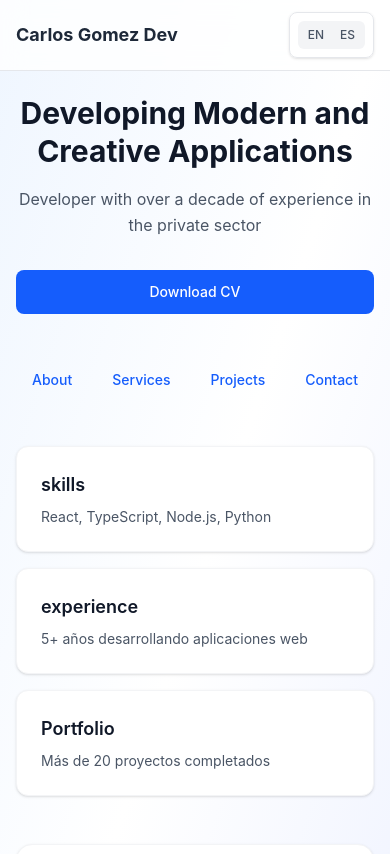
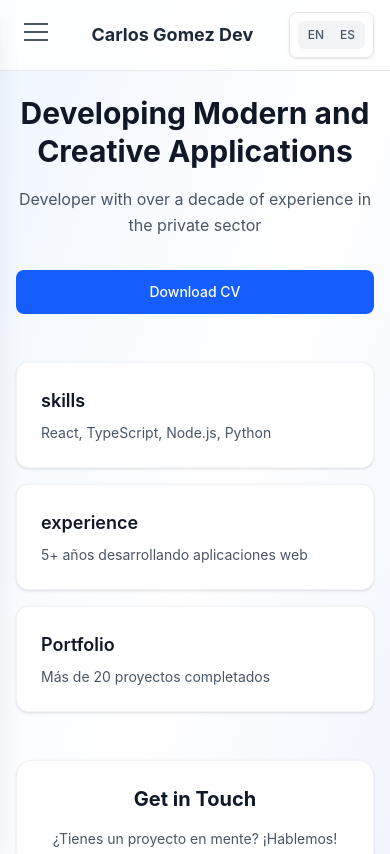
Before and after one commit to gomezmendozacarlos/devportfolio, a React (Vite) app: page / in a window 390 px wide. Shown: the top 854 px of the page. Built offline with nearby package versions, Linux system fonts and the light colour scheme.

Commit message:
Adds hamburger menu

```diff
--- a/src/App.tsx
+++ b/src/App.tsx
@@ -1,26 +1,48 @@
 import { useTranslation } from 'react-i18next';
+import { useState } from 'react';
 import LanguageSwitcher from './components/LanguageSwitcher';
+import HamburgerButton from './components/HamburgerButton';
+import MobileMenu from './components/MobileMenu';
 import './i18n';
 
 function App() {
   const { t } = useTranslation();
+  const [isMobileMenuOpen, setIsMobileMenuOpen] = useState(false);
+
+  const toggleMobileMenu = () => {
+    setIsMobileMenuOpen(!isMobileMenuOpen);
+  };
+
+  const closeMobileMenu = () => {
+    setIsMobileMenuOpen(false);
+  };
 
   return (
     <div className="min-h-screen bg-gradient-to-br from-blue-50 via-white to-indigo-50">
-      {/* Header - Mobile First */}
       <header className="sticky top-0 z-50 bg-white/80 backdrop-blur-md border-b border-gray-200">
         <div className="container mx-auto px-4 py-3 sm:py-4">
           <div className="flex justify-between items-center">
+              <HamburgerButton
+                isOpen={isMobileMenuOpen}
+                onClick={toggleMobileMenu}
+              />
             <h1 className="text-lg sm:text-xl md:text-2xl font-bold text-gray-800">
               {t('title')}
             </h1>
-            <LanguageSwitcher />
+            <div className="flex items-center gap-2">
+              <LanguageSwitcher />
+            </div>
           </div>
         </div>
       </header>
 
+
+      <MobileMenu
+        isOpen={isMobileMenuOpen}
+        onClose={closeMobileMenu}
+      />
+
       <div className="container mx-auto px-4 py-6 sm:py-8">
-        {/* Hero Section - Mobile First */}
         <section className="text-center mb-12 sm:mb-16">
           <h2 className="text-3xl sm:text-4xl md:text-5xl lg:text-6xl font-bold text-gray-900 mb-4 sm:mb-6 leading-tight">
             {t('welcome')}
@@ -35,8 +57,7 @@ function App() {
           </div>
         </section>
 
-        {/* Navigation - Mobile First */}
-        <nav className="mb-12 sm:mb-16">
+        <nav className="hidden sm:block mb-12 sm:mb-16 transition-all duration-300">
           <div className="flex flex-wrap justify-center gap-4 sm:gap-6 md:gap-8">
             <a href="#about" className="text-blue-600 hover:text-blue-800 font-medium text-sm sm:text-base md:text-lg transition-colors px-3 py-2 rounded-lg hover:bg-blue-50">
               {t('about')}
@@ -53,7 +74,6 @@ function App() {
           </div>
         </nav>
 
-        {/* Quick Info Cards - Mobile First */}
         <section className="grid grid-cols-1 sm:grid-cols-2 lg:grid-cols-3 gap-4 sm:gap-6 mb-12 sm:mb-16">
           <div className="bg-white rounded-xl p-6 shadow-sm border border-gray-100 hover:shadow-md transition-shadow">
             <h3 className="text-lg font-semibold text-gray-900 mb-2">{t('skills')}</h3>
@@ -69,7 +89,6 @@ function App() {
           </div>
         </section>
 
-        {/* Contact Section - Mobile First */}
         <section className="text-center bg-white rounded-2xl p-6 sm:p-8 shadow-sm border border-gray-100">
           <h3 className="text-xl sm:text-2xl font-bold text-gray-900 mb-4 sm:mb-6">
             {t('getInTouch')}
@@ -83,7 +102,6 @@ function App() {
         </section>
       </div>
 
-      {/* Footer - Mobile First */}
       <footer className="mt-12 sm:mt-16 bg-gray-50 border-t border-gray-200">
         <div className="container mx-auto px-4 py-6 sm:py-8">
           <div className="text-center">
--- /dev/null
+++ b/src/components/HamburgerButton.tsx
@@ -0,0 +1,34 @@
+import React from 'react';
+
+interface HamburgerButtonProps {
+  isOpen: boolean;
+  onClick: () => void;
+}
+
+const HamburgerButton: React.FC<HamburgerButtonProps> = ({ isOpen, onClick }) => {
+  return (
+    <button
+      onClick={onClick}
+      className="sm:hidden p-2 rounded-lg hover:bg-gray-100 transition-colors focus:outline-none focus:ring-2 focus:ring-blue-500"
+      aria-label="Toggle menu"
+      aria-expanded={isOpen}
+    >
+      <div className="w-6 h-6 relative">
+        <span className={`
+          absolute top-0 left-0 w-6 h-0.5 bg-gray-600 transform transition-all duration-300 ease-in-out
+          ${isOpen ? 'rotate-45 translate-y-2.5' : 'translate-y-0'}
+        `} />
+        <span className={`
+          absolute top-2 left-0 w-6 h-0.5 bg-gray-600 transform transition-all duration-300 ease-in-out
+          ${isOpen ? 'opacity-0' : 'opacity-100'}
+        `} />
+        <span className={`
+          absolute top-4 left-0 w-6 h-0.5 bg-gray-600 transform transition-all duration-300 ease-in-out
+          ${isOpen ? '-rotate-45 -translate-y-2.5' : 'translate-y-0'}
+        `} />
+      </div>
+    </button>
+  );
+};
+
+export default HamburgerButton;
--- /dev/null
+++ b/src/components/MobileMenu.tsx
@@ -0,0 +1,80 @@
+import React from 'react';
+import { useTranslation } from 'react-i18next';
+
+interface MobileMenuProps {
+  isOpen: boolean;
+  onClose: () => void;
+}
+
+const MobileMenu: React.FC<MobileMenuProps> = ({ isOpen, onClose }) => {
+  const { t } = useTranslation();
+
+  const menuItems = [
+    { href: '#about', label: t('about') },
+    { href: '#services', label: t('services') },
+    { href: '#projects', label: t('projects') },
+    { href: '#contact', label: t('contact') },
+  ];
+
+  const handleItemClick = () => {
+    onClose();
+  };
+
+  return (
+    <>
+      {/* Overlay */}
+      {isOpen && (
+        <div
+          className="fixed inset-0 bg-black/50 z-40 sm:hidden"
+          onClick={onClose}
+        />
+      )}
+
+      {/* Menu Panel - Changed from right to left */}
+      <div className={`
+        fixed top-0 left-0 h-full w-64 bg-white shadow-xl z-50 transform transition-transform duration-300 ease-in-out sm:hidden
+        ${isOpen ? 'translate-x-0' : '-translate-x-full'}
+      `}>
+        {/* Header del menú */}
+        <div className="flex justify-between items-center p-4 border-b border-gray-200">
+          <h3 className="text-lg font-semibold text-gray-800">Menú</h3>
+          <button
+            onClick={onClose}
+            className="p-2 rounded-lg hover:bg-gray-100 transition-colors"
+            aria-label="Close menu"
+          >
+            <svg className="w-6 h-6 text-gray-600" fill="none" stroke="currentColor" viewBox="0 0 24 24">
+              <path strokeLinecap="round" strokeLinejoin="round" strokeWidth={2} d="M6 18L18 6M6 6l12 12" />
+            </svg>
+          </button>
+        </div>
+
+        {/* Items del menú */}
+        <nav className="p-4">
+          <ul className="space-y-2">
+            {menuItems.map((item) => (
+              <li key={item.href}>
+                <a
+                  href={item.href}
+                  onClick={handleItemClick}
+                  className="block px-4 py-3 text-gray-700 hover:text-blue-600 hover:bg-blue-50 rounded-lg transition-colors font-medium"
+                >
+                  {item.label}
+                </a>
+              </li>
+            ))}
+          </ul>
+        </nav>
+
+        {/* Sección de contacto en el menú */}
+        <div className="absolute bottom-0 left-0 right-0 p-4 border-t border-gray-200">
+          <button className="w-full bg-blue-600 hover:bg-blue-700 text-white py-3 px-4 rounded-lg font-medium transition-colors">
+            {t('sendMessage')}
+          </button>
+        </div>
+      </div>
+    </>
+  );
+};
+
+export default MobileMenu;
```
